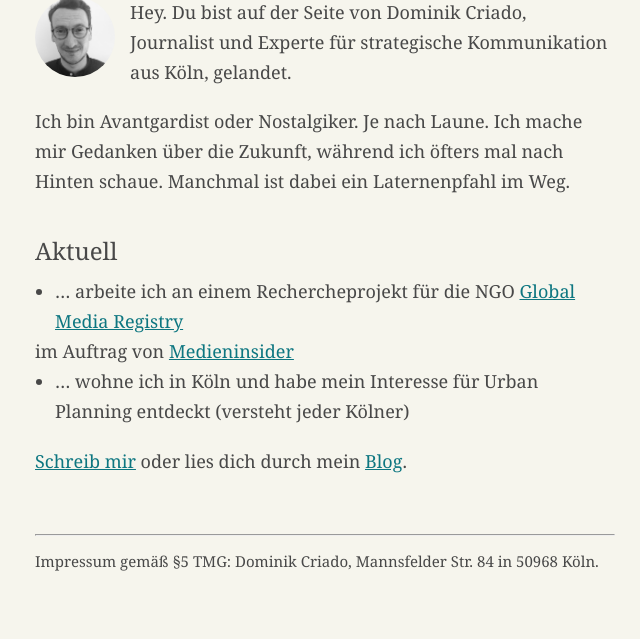
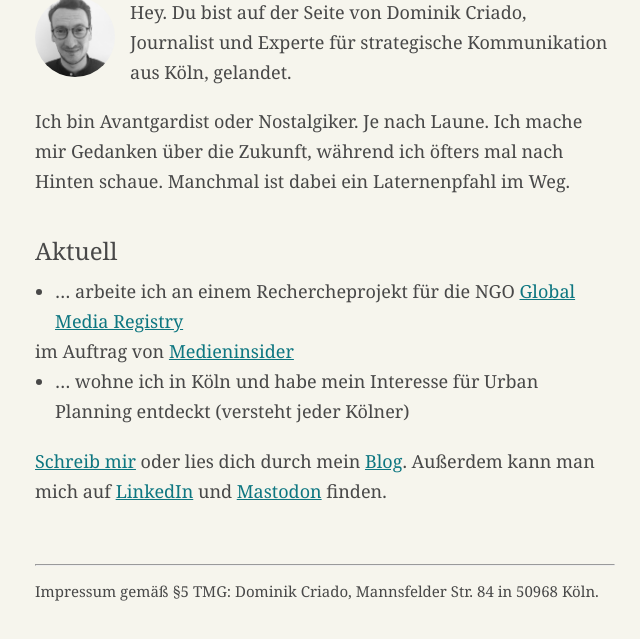
Before and after one commit to dom543/dom543.github.io, a plain HTML site: page index.html in a window 1280 px wide. Shown: the part 125-764 px from the top of the page, without its empty margins (315-955 px from the left). Drawn offline with Linux system fonts and the light colour scheme.

Commit message:
Update index.html

```diff
--- a/index.html
+++ b/index.html
@@ -23,7 +23,7 @@
  <li>… wohne ich in Köln und habe mein Interesse für Urban Planning entdeckt (versteht jeder Kölner)</li>
 </ul>
 
-<p><a href="mailto:dominik@criado.de" target="_blank">Schreib mir</a> oder lies dich durch mein <a href="https://www.mechanicalbride.de" target="_blank">Blog</a>.</p>
+<p><a href="mailto:dominik@criado.de" target="_blank">Schreib mir</a> oder lies dich durch mein <a href="https://www.mechanicalbride.de" target="_blank">Blog</a>. Außerdem kann man mich auf <a href="https://www.linkedin.com/in/dominik-criado-2a2b39224/">LinkedIn</a> und <a href="https://mastodon.social/@dominikcriado">Mastodon</a> finden.</p>
 
 <!--
 <h2>Persönlicher Newsletter</h2>
```
